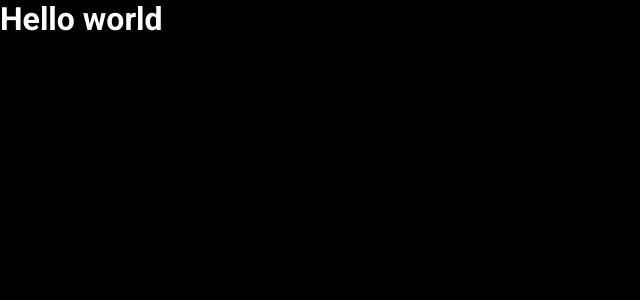
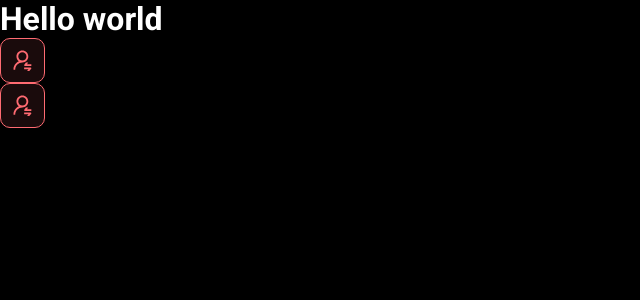
Before and after one commit to JOAOVIDALNT/dsmeta, a React (Vite) app in the folder frontend/: page / in a window 1280 px wide. Shown: the top 300 px of the page, without its empty margins (0-640 px from the left). Built offline with nearby package versions, Linux system fonts and the light colour scheme.

Commit message:
First component

```diff
--- a/frontend/src/App.tsx
+++ b/frontend/src/App.tsx
@@ -1,9 +1,13 @@
-
+import NotificationButton from "./components/NotificationButton"
 
 function App() {
 
   return (
+    <>
     <h1>Hello world</h1>
+    <NotificationButton />
+    <NotificationButton />
+    </>
   )
 }
 
--- /dev/null
+++ b/frontend/src/components/NotificationButton/index.tsx
@@ -0,0 +1,13 @@
+import icon from '../../assets/images/notification-icon.svg'
+import './style.css'
+
+function NotificationButton() {
+
+  return (
+    <div className="dsmeta-red-btn">
+      <img src={icon} alt="Notificar" />
+    </div>
+  )
+}
+
+export default NotificationButton
--- /dev/null
+++ b/frontend/src/components/NotificationButton/style.css
@@ -0,0 +1,15 @@
+.dsmeta-red-btn {
+    height: 45px;
+    width: 45px;
+    background: rgba(255, 107, 114, 0.1);
+    border: 1px solid #ff6b72;
+    border-radius: 10px;
+    display: flex;
+    align-items: center;
+    justify-content: center;
+    cursor: pointer;
+  }
+
+  .dsmeta-red-btn img {
+      width: 19px;
+  }
```
Also changed, not shown: frontend/src/assets/images/notification-icon.svg (added).
